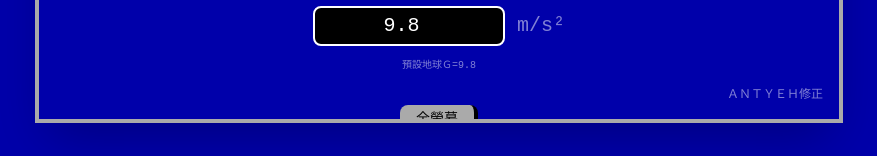
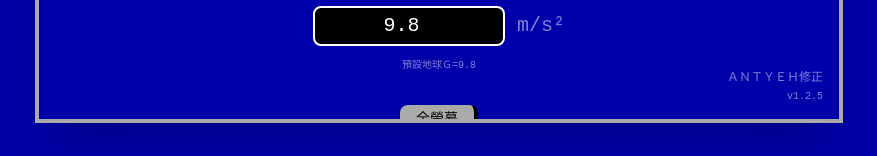
Before and after one commit to stretchmame/mkbanana, a React (Vite) app: page / in a window 1280 px wide. Shown: the part 542-698 px from the top of the page, without its empty margins (201-1078 px from the left). Built offline with nearby package versions, Linux system fonts and the light colour scheme.

Commit message:
feat: Display version number in UI
Adds the application version number to the UI, alongside the existing attribution text. This provides users with clear version information.

```diff
--- a/src/App.tsx
+++ b/src/App.tsx
@@ -2315,8 +2315,9 @@ export default function App() {
                 </button>
               </div>
 
-              <div className="absolute bottom-4 right-4 text-xs opacity-50">
-                ＡＮＴＹＥＨ修正
+              <div className="absolute bottom-4 right-4 text-xs opacity-50 text-right">
+                <div>ＡＮＴＹＥＨ修正</div>
+                <div className="text-[10px] mt-1">v1.2.5</div>
               </div>
             </motion.div>
           )}
```
